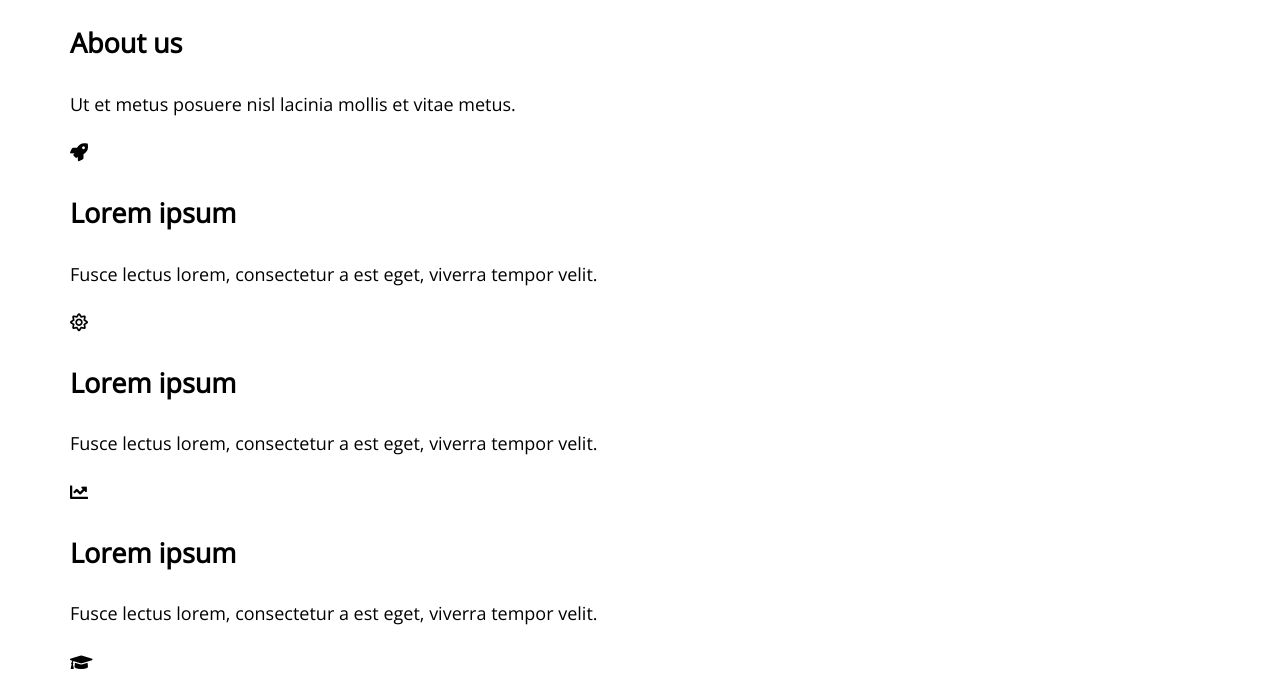
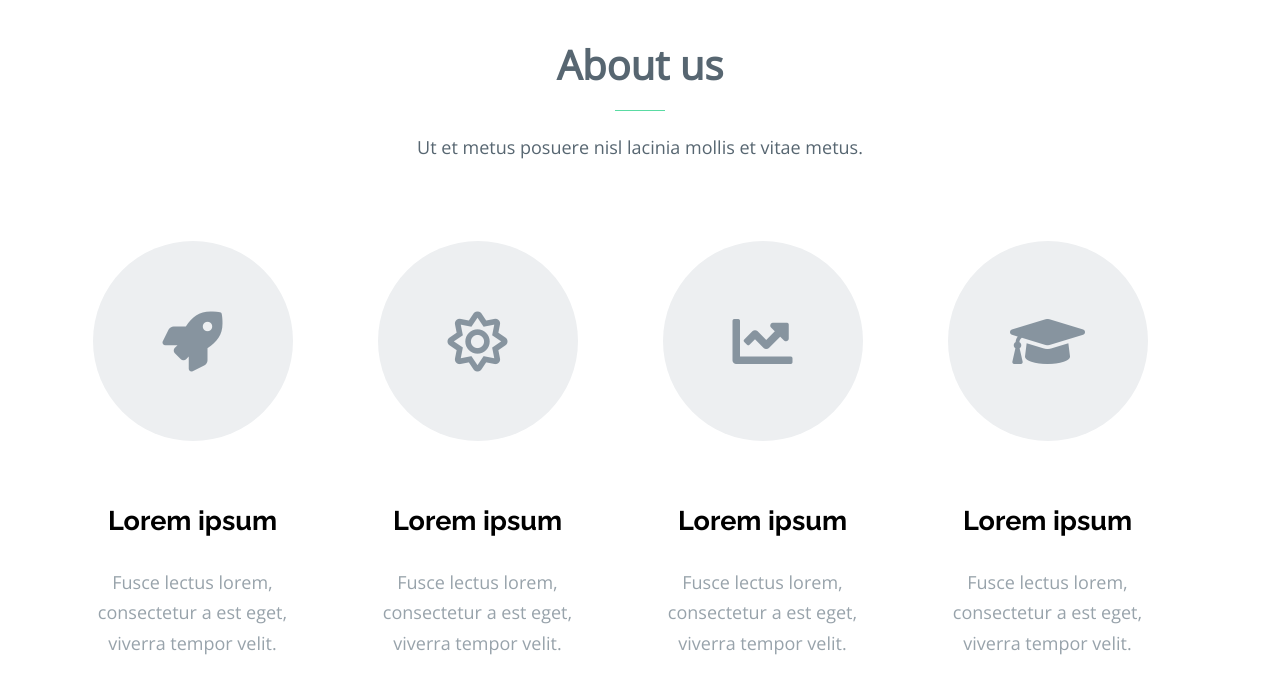
Before and after one commit to kris2485/Portfolio-1, a plain HTML site: page index.html in a window 1280 px wide. Shown: the part 1055-1740 px from the top of the page. Drawn offline with nearby package versions, Linux system fonts and the light colour scheme.

Commit message:
Add style for section about-us

```diff
--- a/scss/style.scss
+++ b/scss/style.scss
@@ -22,6 +22,7 @@ body {
     max-width: 1140px;
     margin: 0 auto;
 }
+/* header */
 header {
     background-image: url('https://i.postimg.cc/HxBZzDhq/Photo.jpg');
     background-size: cover;
@@ -173,3 +174,68 @@ header::after {
     background: linear-gradient(to bottom, transparent 0%, black 100%);
     z-index: -1;
 }
+/* About us */
+.about-us {
+    padding-bottom: 100px;
+}
+.title {
+    text-align: center;
+    position: relative;
+    font-size: 40px;
+    color: #576671;
+}
+.title::after {
+    position: absolute;
+    content: '';
+    bottom: -12px;
+    left: 50%;
+    width: 50px;
+    height: 1px;
+    transform: translateX(-50%);
+    background: $color-green;
+}
+.title-p {
+    text-align: center;
+    color: #576671;
+}
+.wrap {
+    display: flex;
+    flex-wrap: wrap;
+    justify-content: space-between;
+    padding-top: 60px;
+        .wrap-about {
+        flex: 1 0 21%;
+        position: relative;
+        text-align: center;
+        margin-right: 40px;
+            h1 {
+            color: #000;
+            font-family: 'Raleway', sans-serif;
+            padding-top: 35px;
+            }
+            p {
+            color: #98A3AB;
+            }
+                .font {
+                    font-size: 60px;
+                    background-color: #EDEFF1;
+                    width: 200px;
+                    height: 200px;
+                    border-radius: 50%;
+                    text-align: center;
+                    line-height: 200px;
+                    vertical-align: middle;
+                    margin: 0 auto;
+                    i {
+                    color: #87949F;
+                    }
+                }
+
+        }
+}
+.wrap .wrap-about .font:hover {
+    background: #5ADBA3;
+}
+.wrap .wrap-about .font:hover i {
+    color:#fff;
+}
```
Also changed, not shown: css/style.css, 1 other file.
